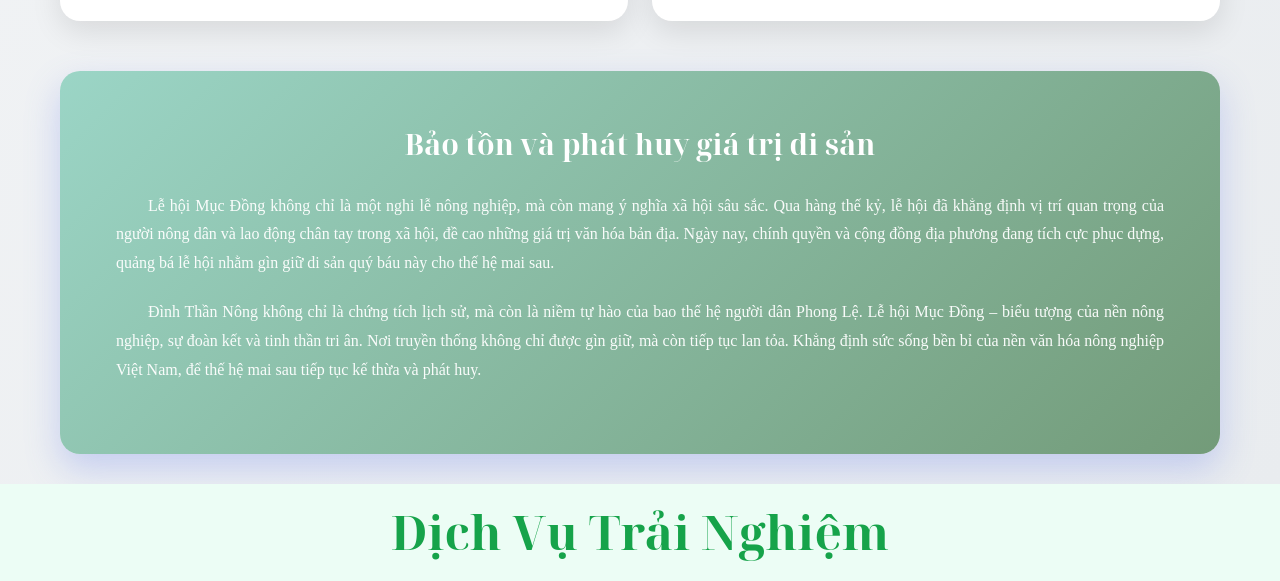
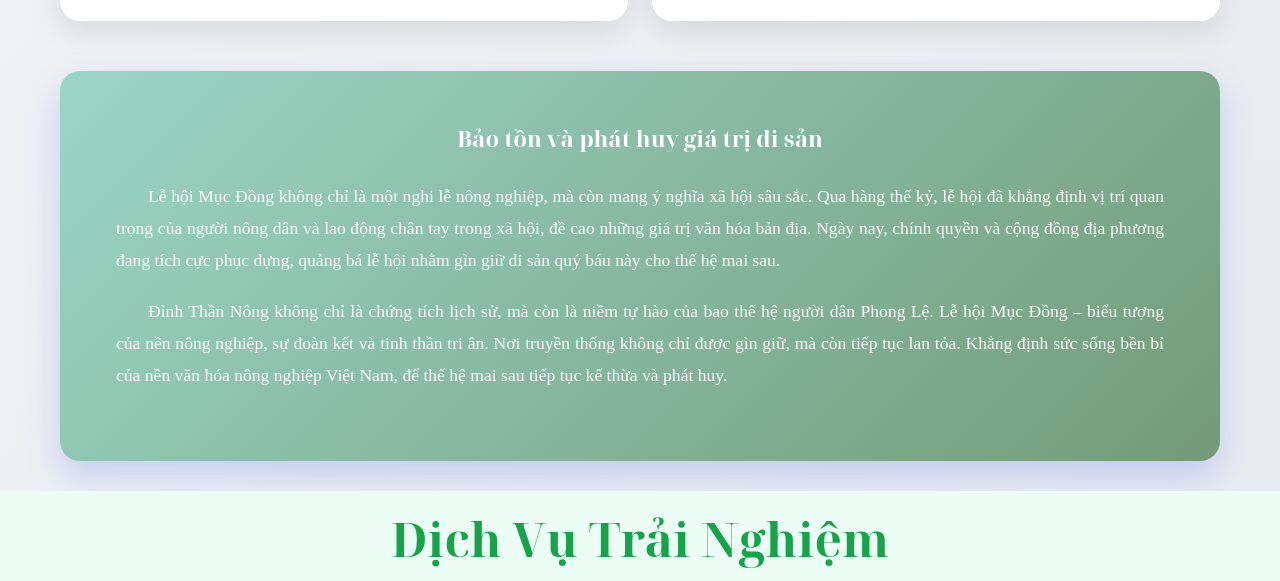
Before and after one commit to Manh-hello/Tourism, a plain HTML site: page index.html in a window 1280 px wide. Shown: the part 5360-5941 px from the top of the page. Drawn offline with Linux system fonts and the light colour scheme.

Commit message:
last-211

```diff
--- a/asset/css/style.css
+++ b/asset/css/style.css
@@ -870,14 +870,14 @@ video::-ms-media-controls {
 }
 
 .festival-title-end {
-    font-size: 1.8em;
+    font-size: 1.4rem;
     margin-bottom: 25px;
     text-align: center;
     font-weight: 600;
 }
 
 .festival-end .festival-desc {
-    font-size: 16px;
+    font-size: 1.1rem;
     line-height: 1.8;
     margin-bottom: 20px;
     color: rgba(255, 255, 255, 0.95);
```
